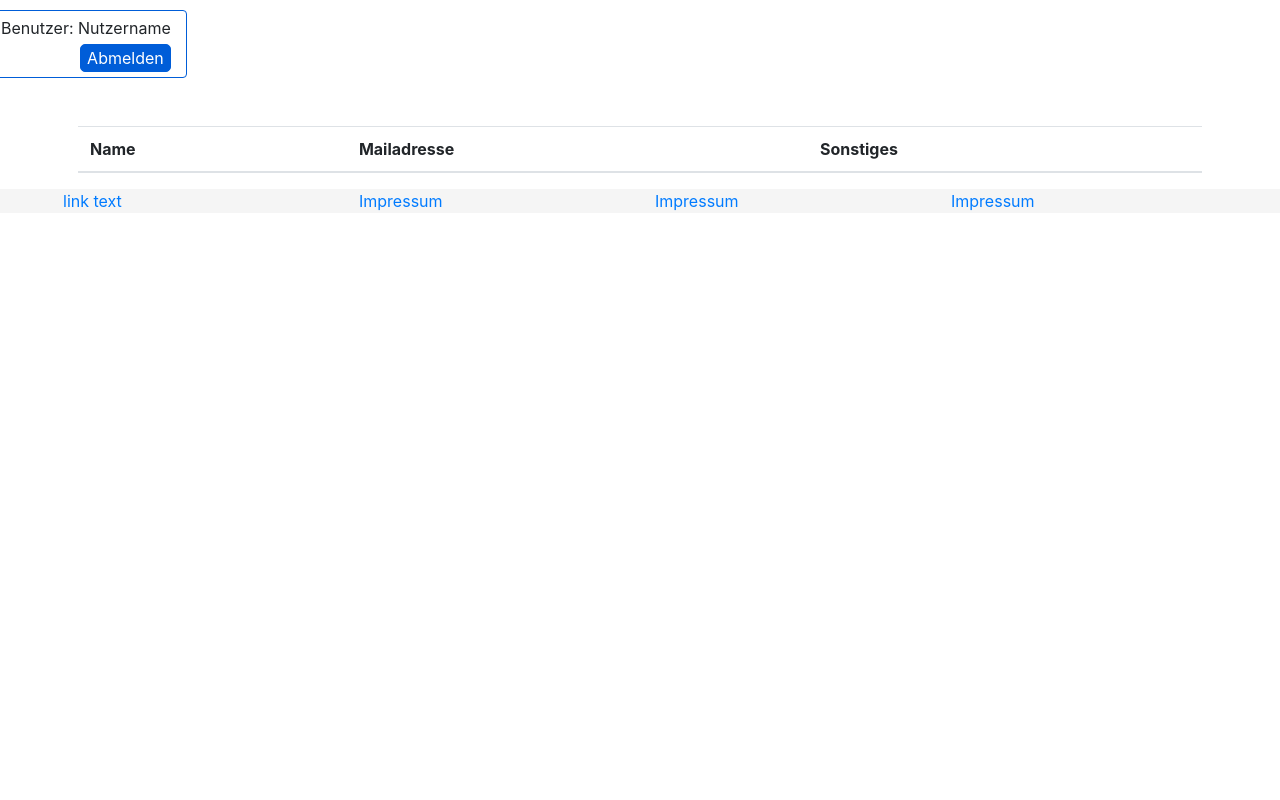
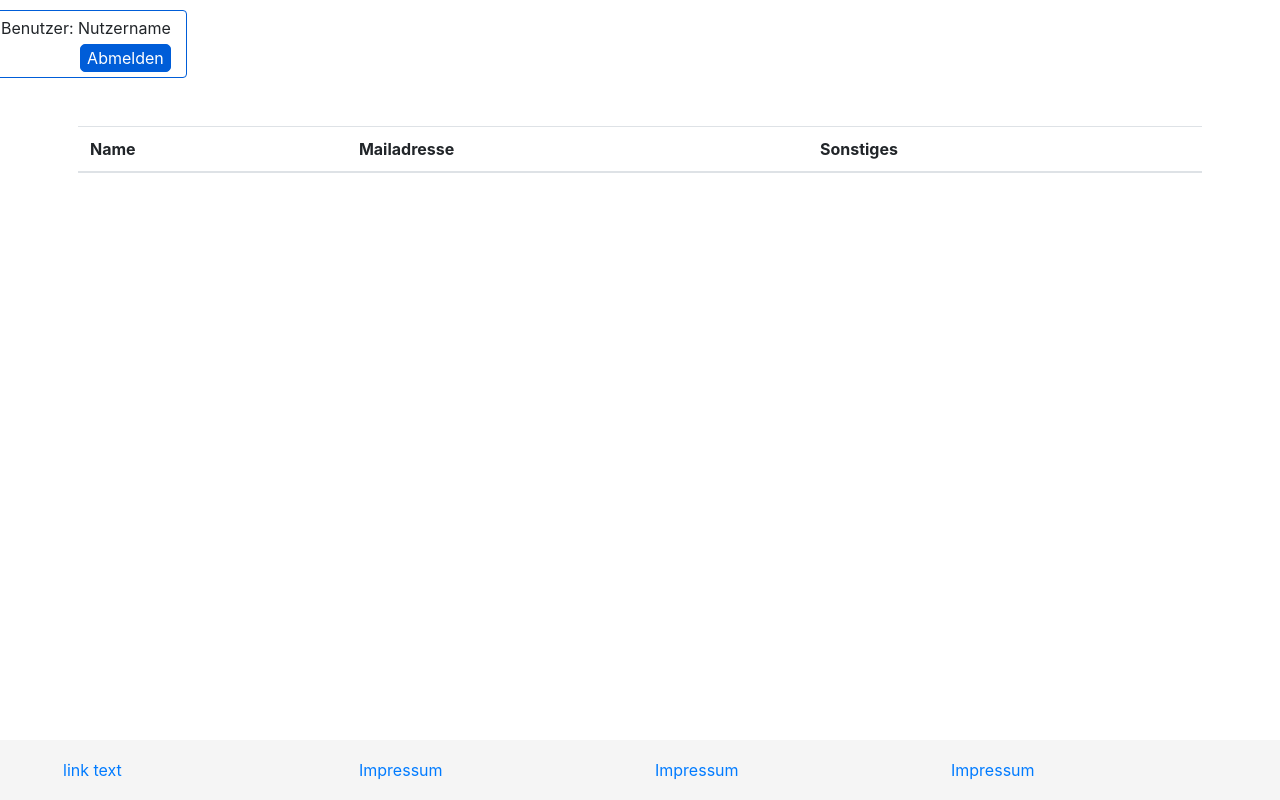
Before and after one commit to Jupp56/OPER, a PHP site: page /adminpanel.php in a window 1280 px wide. Run offline with PHP 8.4, Linux system fonts and the light colour scheme; data that the repository does not hold is empty.

Commit message:
minor fix of footer class

```diff
--- a/styles.css
+++ b/styles.css
@@ -25,7 +25,7 @@ input {
     border: 1px solid lightgrey;
 }
 
-.footer {
+footer {
     border: none;
     position: absolute;
     bottom: 0;
```
